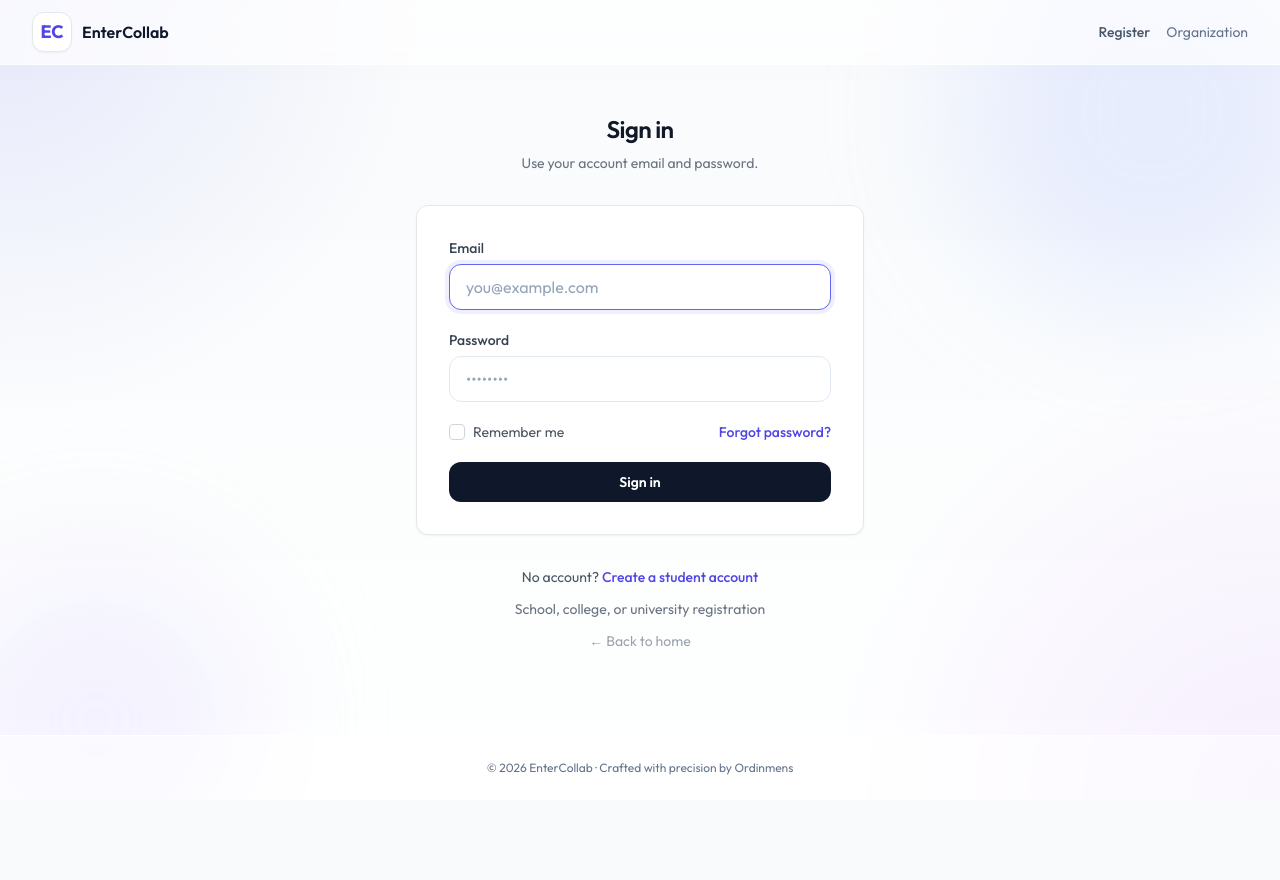
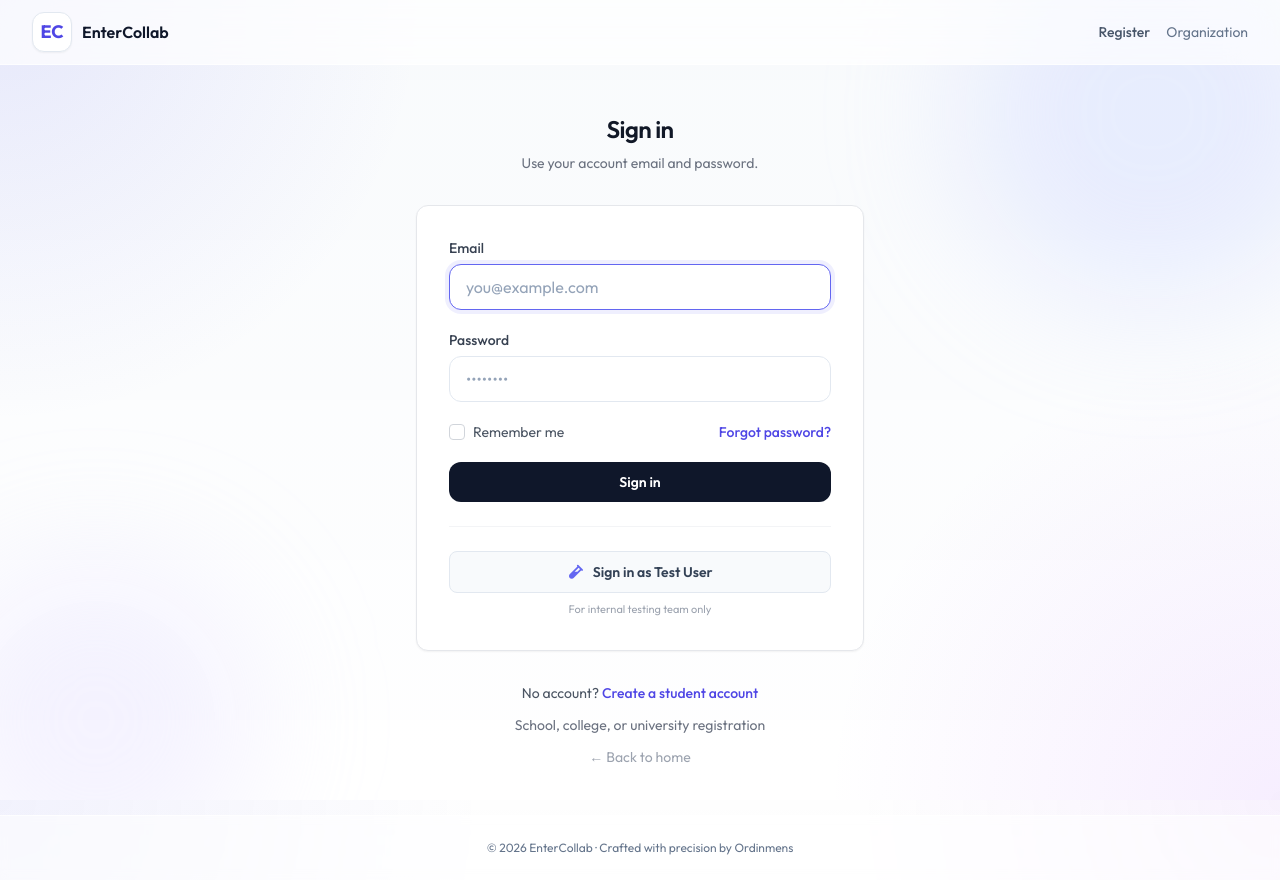
Before and after one commit to dan1sh70/entercollab_kcet, a React (Vite) app in the folder client/: page /login in a window 1280 px wide. Before the commit the page ends 800 px from the top, so only its background shows below. Built offline with nearby package versions, Linux system fonts and the light colour scheme.

Commit message:
Rebranding: Optimized logo.gif and added test user login button

```diff
--- a/client/src/components/layout/Header.tsx
+++ b/client/src/components/layout/Header.tsx
@@ -165,14 +165,14 @@ export default function Header({ onToggleMobileSidebar }: { onToggleMobileSideba
             <img
               src="/logo.gif"
               alt="EnterCollab"
-              className="w-10 h-10 rounded-xl shadow-sm border border-slate-100/30 bg-white object-cover p-1"
+              className="h-10  object-cover p-1"
               onError={(e) => {
                 const t = e.target as HTMLImageElement;
                 t.onerror = null;
-                t.src = '/favicon-32x32.png';
+                t.src = '/logo.gif';
               }}
             />
-            <div className="absolute -bottom-1 -right-1 w-3 h-3 bg-gradient-to-r from-indigo-500 to-purple-600 rounded-full border-2 border-white shadow-lg" />
+
           </div>
           <div>
             <h1 className="text-lg sm:text-xl font-bold bg-gradient-to-r from-indigo-700 to-purple-700 text-transparent bg-clip-text leading-tight">
--- a/client/src/pages/auth/Login.tsx
+++ b/client/src/pages/auth/Login.tsx
@@ -19,6 +19,19 @@ export default function Login() {
       navigate('/dashboard');
     } catch (err: any) {
       setError(err.response?.data?.error || 'Invalid credentials.');
+    } finally {
+      setLoading(false);
+    }
+  };
+
+  const handleTestLogin = async () => {
+    setError('');
+    setLoading(true);
+    try {
+      await login('test@test.edu', '123456');
+      navigate('/dashboard');
+    } catch (err: any) {
+      setError(err.response?.data?.error || 'Test account login failed.');
     } finally {
       setLoading(false);
     }
@@ -60,6 +73,19 @@ export default function Login() {
             {loading ? 'Signing in...' : 'Sign in'}
           </button>
         </form>
+
+        <div className="mt-6 pt-6 border-t border-gray-100">
+          <button
+            type="button"
+            onClick={handleTestLogin}
+            disabled={loading}
+            className="w-full flex items-center justify-center gap-2 px-4 py-2.5 bg-slate-50 border border-slate-200 text-slate-700 rounded-lg text-sm font-semibold hover:bg-slate-100 transition-colors disabled:opacity-50"
+          >
+            <i className="fa-solid fa-vial text-indigo-500" />
+            Sign in as Test User
+          </button>
+          <p className="mt-2 text-center text-[11px] text-gray-400">For internal testing team only</p>
+        </div>
       </div>
 
       <div className="mt-8 space-y-3 text-center text-sm text-gray-600">
```
Also changed, not shown: 2 other files (tests, documents, lock files or other folders).
